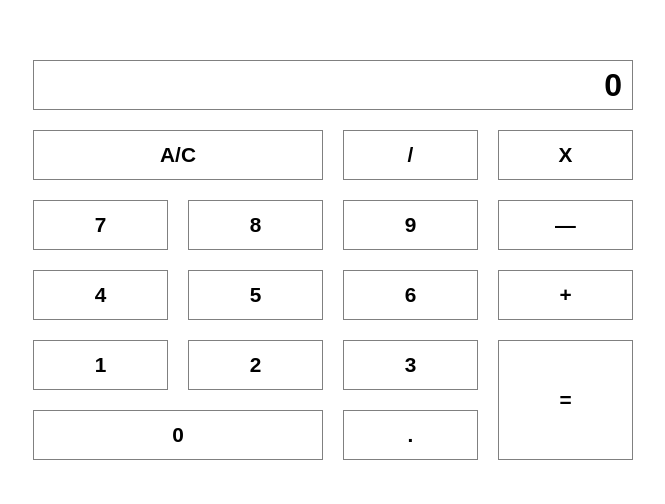
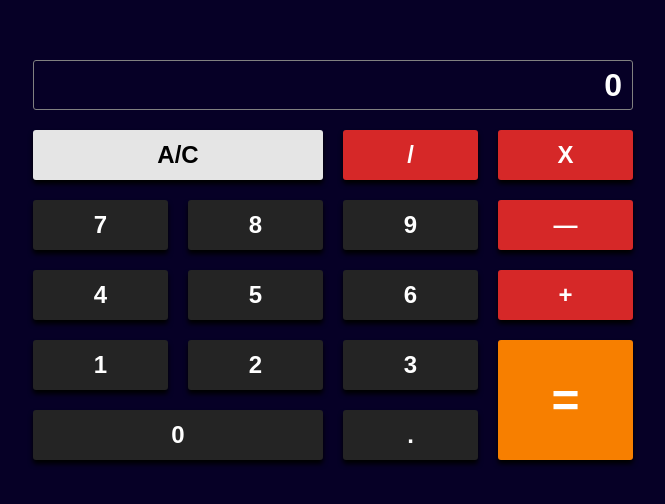
Before and after one commit to mhgamboa/javascript-calculator, a React (Create React App) app: page / in a window 1280 px wide. Shown: the part 140-644 px from the top of the page, without its empty margins (307-972 px from the left). Built offline with nearby package versions, Linux system fonts and the light colour scheme; a web font is replaced by a local one.

Commit message:
Added Styling

```diff
--- a/public/index.html
+++ b/public/index.html
@@ -1,14 +1,12 @@
 <!DOCTYPE html>
 <html lang="en">
+
 <head>
   <meta charset="utf-8" />
   <link rel="icon" href="%PUBLIC_URL%/favicon.ico" />
   <meta name="viewport" content="width=device-width, initial-scale=1" />
   <meta name="theme-color" content="#000000" />
-    <meta
-      name="description"
-      content="Web site created using create-react-app"
-    />
+  <meta name="description" content="Web site created using create-react-app" />
   <link rel="apple-touch-icon" href="%PUBLIC_URL%/logo192.png" />
   <!--
       manifest.json provides metadata used when your web app is installed on a
@@ -24,8 +22,9 @@
       work correctly both with client-side routing and a non-root public URL.
       Learn how to configure a non-root public URL by running `npm run build`.
     -->
-    <title>React App</title>
+  <title>Javascript Calculator</title>
 </head>
+
 <body>
   <noscript>You need to enable JavaScript to run this app.</noscript>
   <div id="root"></div>
@@ -40,4 +39,5 @@
       To create a production bundle, use `npm run build` or `yarn build`.
     -->
 </body>
+
 </html>
--- a/src/App.css
+++ b/src/App.css
@@ -10,6 +10,8 @@
 .base {
   height: 100vh;
   width: 100vw;
+
+  background-color: #060026;
 
   padding: 20px;
 
@@ -41,12 +43,17 @@
 .display {
   grid-area: display;
   border: solid gray 1px;
+  border-radius: 3px;
+
+  padding: 10px;
+
   display: grid;
   justify-content: end;
   align-content: center;
-  padding: 10px;
+
   font-weight: bold;
   font-size: 2rem;
+  color: white;
 }
 
 .gridItem {
@@ -55,13 +62,20 @@
   align-content: center;
 
   font-weight: bold;
-  font-size: 1.3rem;
+  font-size: 1.5rem;
 
   cursor: pointer;
-  border: solid gray 1px;
+  color: white;
+  border-radius: 3px;
+
+  box-shadow: 0px 4px 5px black;
 }
 
 /* Numbers */
+.numberButton {
+  background-color: #242424;
+}
+
 #nine {
   grid-area: nine;
 }
@@ -107,6 +121,11 @@
 }
 
 /* Start Operators */
+
+.operatorButton {
+  background-color: #d62828;
+}
+
 #add {
   grid-area: add;
 }
@@ -126,8 +145,12 @@
 /* Clear And Equals */
 #clear {
   grid-area: ac;
+  background-color: #e5e5e5;
+  color: black;
 }
 
 #equals {
+  background-color: #f77f00;
   grid-area: equals;
+  font-size: 3rem;
 }
```
Lines whose indentation alone changed are shown as unchanged.
